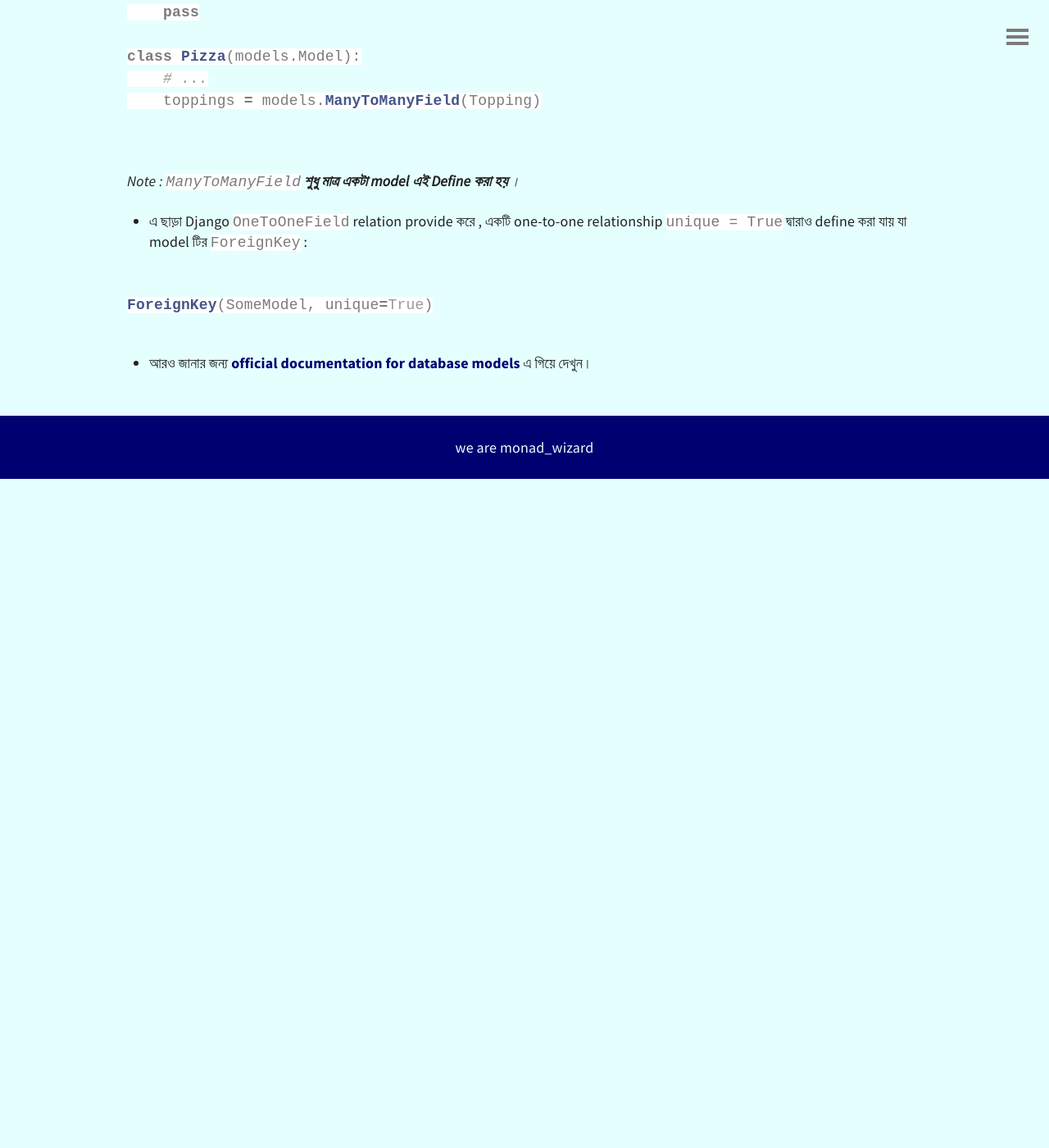
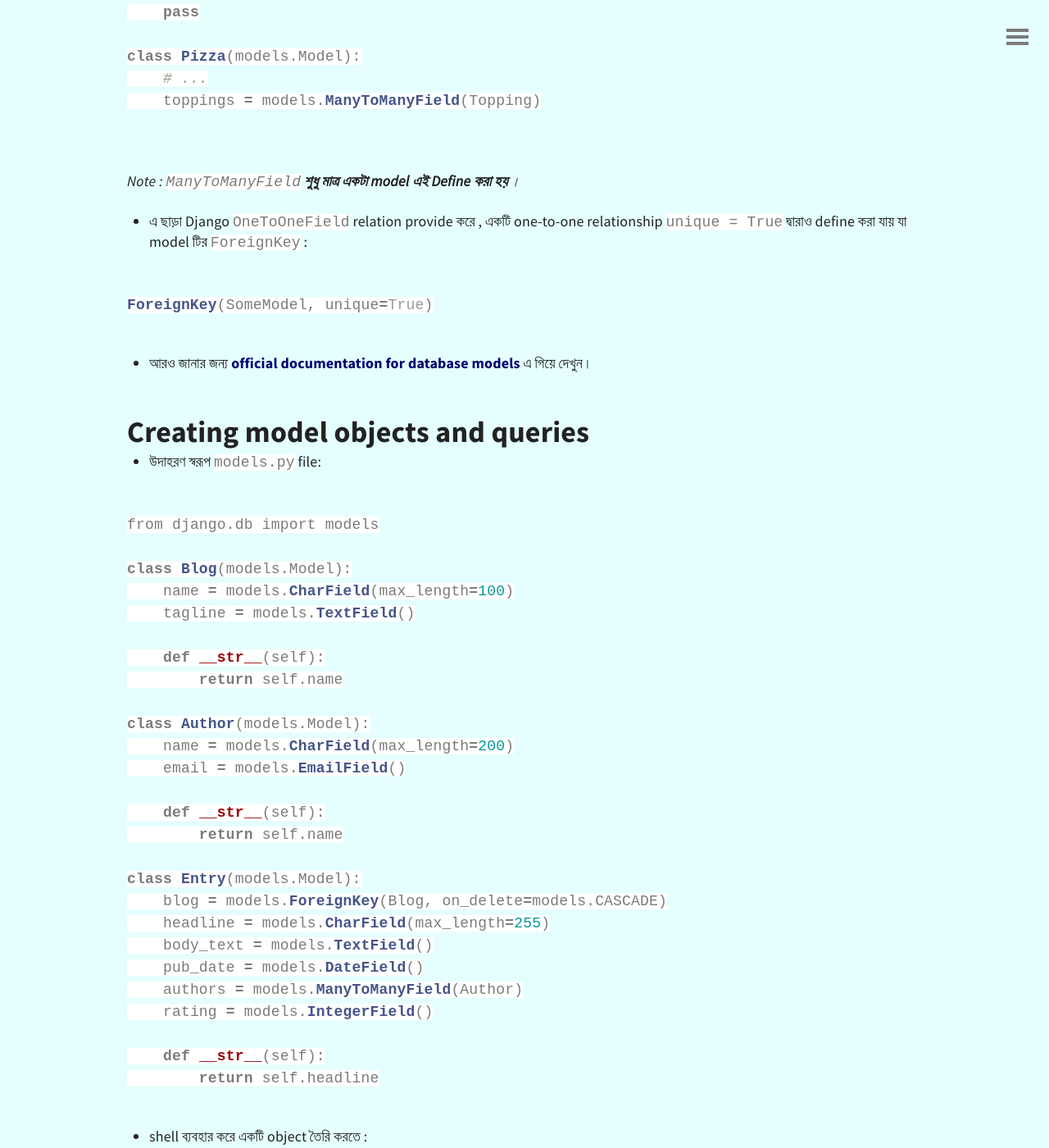
Before and after one commit to MonadWizard/blog, a Jekyll site: the page built from _posts/2020-06-25-Django cheat-sheet.md.md, in a window 1280 px wide and 1400 px high, scrolled down 6462 px. Shown: the whole window at 82% size. Built offline with Jekyll 4.4.1, drawn with Linux system fonts in a browser that asks for light colours; comment, search, counter and statistics services are not loaded; before the commit the page ends 7046 px from its top, so only the background shows below that; some of the changed text lies outside the part shown.

Commit message:
Update 2020-06-25-Django cheat-sheet.md.md

````diff
--- a/_posts/2020-06-25-Django cheat-sheet.md.md
+++ b/_posts/2020-06-25-Django cheat-sheet.md.md
@@ -305,3 +305,130 @@ ForeignKey(SomeModel, unique=True)
 ```
 
 - আরও জানার জন্য [official documentation for database models]( https://docs.djangoproject.com/en/3.1/topics/db/models/) এ গিয়ে দেখুন।
+
+
+
+
+
+
+
+##  Creating model objects and queries
+
+
+- উদাহরণ স্বরূপ   `models.py` file:
+
+
+```python
+
+from django.db import models
+
+class Blog(models.Model):
+    name = models.CharField(max_length=100)
+    tagline = models.TextField()
+
+    def __str__(self):
+        return self.name
+
+class Author(models.Model):
+    name = models.CharField(max_length=200)
+    email = models.EmailField()
+
+    def __str__(self):
+        return self.name
+
+class Entry(models.Model):
+    blog = models.ForeignKey(Blog, on_delete=models.CASCADE)
+    headline = models.CharField(max_length=255)
+    body_text = models.TextField()
+    pub_date = models.DateField()
+    authors = models.ManyToManyField(Author)
+    rating = models.IntegerField()
+
+    def __str__(self):
+        return self.headline
+
+```
+
+
+-  shell ব্যবহার করে একটি object তৈরি করতে :
+
+
+```
+
+$ python manage.py shell
+
+```
+
+
+
+```python
+
+>>> from blog.models import Blog
+>>> b = Blog(name='Beatles Blog', tagline='All the latest news.')
+>>> b.save()
+
+
+```
+
+
+
+- object টার change save করতে :
+
+
+
+```python
+
+>>> b.name = 'The Beatles Blog'
+>>> b.save()
+
+
+```
+
+
+
+- objects retrieve করতে :
+
+
+
+
+```python
+
+
+>>> all_entries = Entry.objects.all()
+>>> indexed_entry = Entry.objects.get(pk=1)
+>>> find_entry = Entry.objects.filter(name='Beatles Blog')
+
+
+```
+
+
+
+
+
+
+
+##  Using the Admin page
+
+
+- `superuser` তৈরি করতে :
+
+
+```bash
+
+$ python manage.py createsuperuser
+
+```
+
+
+- একটি model কে Admin page এ add করতে `admin.py` এ Demo দেখানো হয়েছে।
+
+
+```python
+
+from django.contrib import admin
+from .models import Authors, Books
+
+admin.site.register(Authors)
+admin.site.register(Books)
+
+```
````
